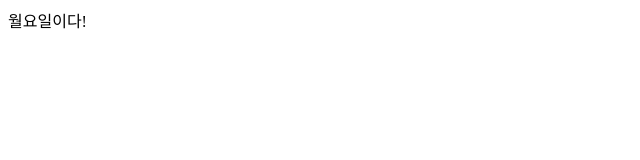
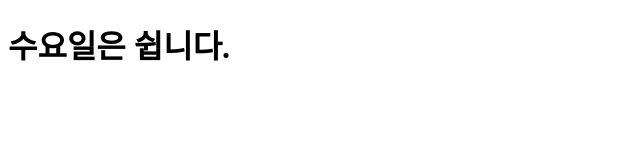
Before and after one commit to DGChoi3904/function-practice-2, a plain HTML site: page index.html in a window 1280 px wide. Shown: the whole page, without its empty margins (0-640 px from the left). Drawn offline with Linux system fonts and the light colour scheme.

Commit message:
#root의 innerHTML을 변경하여 h1태그 및 내용 추가

```diff
--- a/index.html
+++ b/index.html
@@ -11,7 +11,8 @@
   <script>
     let root = document.getElementById("root");
     console.log(root);
-    root.textContent = "월요일이다!";
+    let mainText = "<h1>수요일은 쉽니다.</h1>"
+    root.innerHTML = mainText;
   </script>
 </body>
 </html>
```
